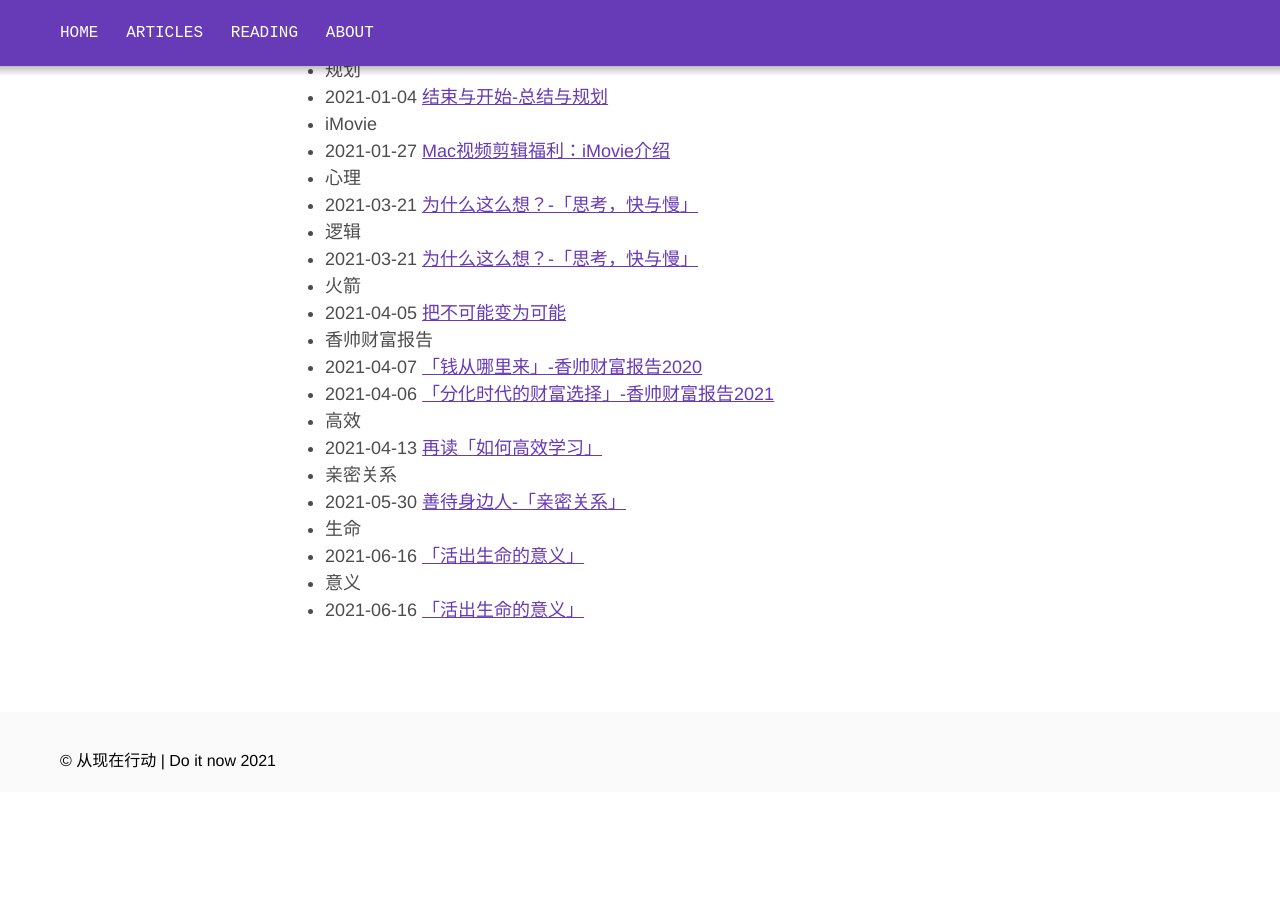
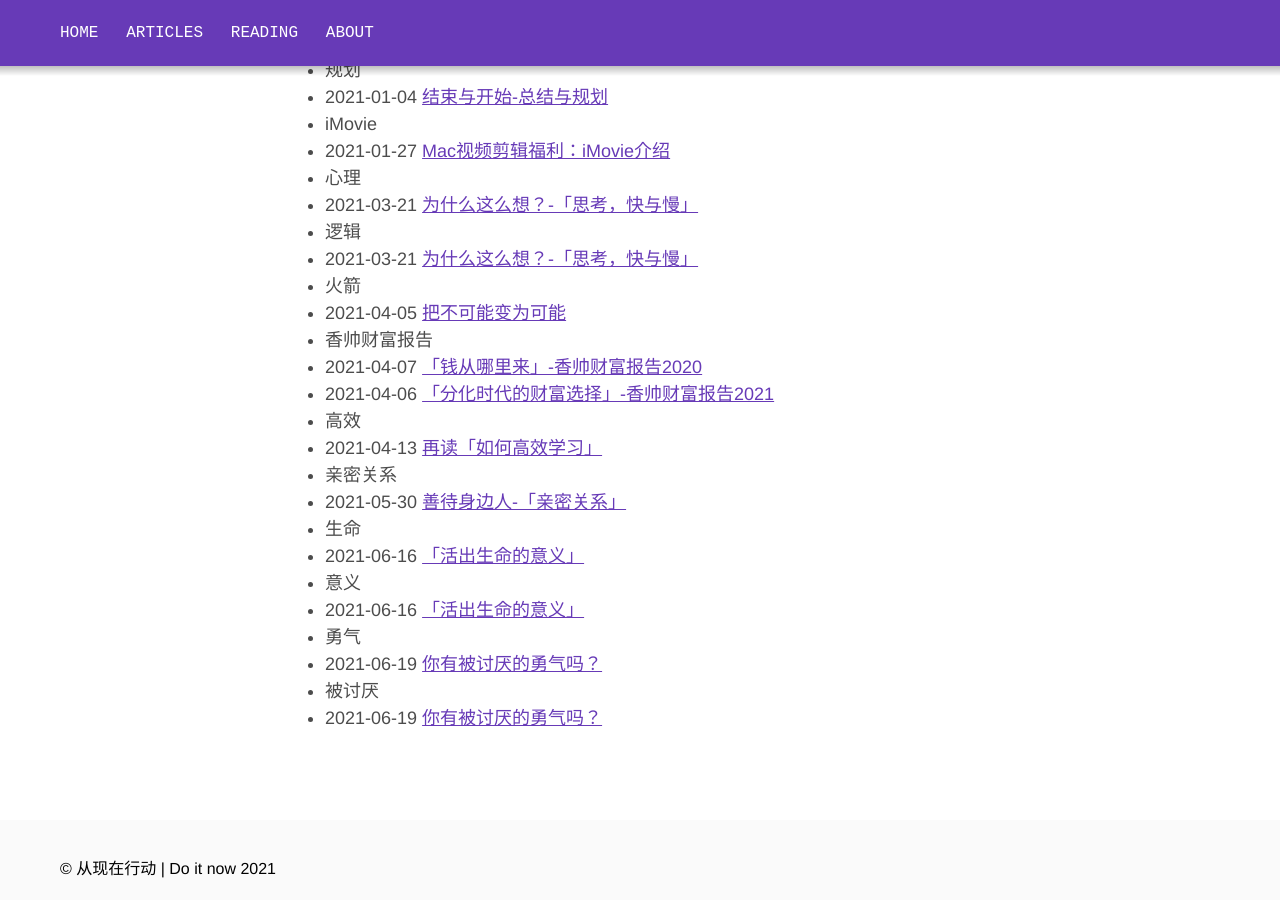
Before and after one commit to sanbuguan/sanbuguan.github.io, a Jekyll site: the page built from _pages/tags.md, in a window 1280 px wide and 900 px high, scrolled down 6274 px. Built offline with Jekyll 4.4.1, drawn with Linux system fonts in a browser that asks for light colours; some web fonts are replaced; before the commit the page ends 7066 px from its top, so only the background shows below that; some of the changed lines change nothing that is shown.

Commit message:
add 20210629 CourageDislike

```diff
--- a/_pages/reading.md
+++ b/_pages/reading.md
@@ -10,6 +10,7 @@ permalink: /reading/
 - [X] [思考的快与慢 - 丹尼尔·卡尼曼](/studynotes/2021/03/21/ThinkingFastSlow/)
 - [X] [像火箭科学家一样思考 - 奥赞·瓦罗尔](/studynotes/2021/04/05/ThinkingRocket/)
 - [x] [活出生命的意义 - 维克多·弗兰克尔](/life/2021/06/16/SearchforMeaning/)
+- [X] [被讨厌的勇气 - 岸见一郎&古贺史健](/life/2021/06/19/CourageDisliked/)
 - [ ] 沟通的方法 - 脱不花
 - [ ] 太古和其他的时间 - 奥尔加·托卡尔丘克
 - [ ] 白天的房子，夜晚的房子 - 奥尔加·托卡尔丘克
--- /dev/null
+++ b/_posts/2021-06-19-CourageDisliked.md
@@ -0,0 +1,73 @@
+---
+layout: post
+title: 你有被讨厌的勇气吗？
+date: 2021-06-19
+categories: life
+tags: [勇气,被讨厌]
+description: 你有被讨厌的勇气吗？自我治愈的心理学
+hidden: false
+---
+
+![](  {{ "/assert/20210628_1.jpg" | prepend: site.img_location }}  )
+
+### 1. 总会有人讨厌你
+
+一场比赛，会有冠军，对应的也会有最后一名。并且总有一个人会成为那个最后一名，那么如果你是最后一名，你该怎么办？
+
+每个人都会被人喜欢，同样也会被人讨厌，甚至有时候自己都讨厌自己，那么怎么要如何去面对别人的讨厌？
+
+很多时候，我们总想面面俱到，每件事情都做的很好，每个人都喜欢你，何其容易？
+
+即使你达到了至善至美的标准，那你还是你自己吗？你是为了别人而活着，还是为了别人而活着？
+
+### 2. 做出改变的勇气
+
+时不时找各种借口给自己安慰，害怕自己的失败，不敢做出改变，总是给自己找一个出口。
+
+> 如果不能感到幸福的话，就不可以“一直这样”
+
+要有摒弃现在生活的勇气，重新选择，由自己重新选择
+
+> 重要的不是被给予了什么，而是如何去利用被给予的东西
+
+### 3. 做好你自己，被讨厌的勇气
+
+**课题分开**是这本书中，最经典的理论和方法。
+
+> 把自己和别人的课题分开，放下别人的课题，放下烦恼
+
+举一个课题分开的例子：
+
+因为害怕自己的简历被拒绝，而不敢投递简历。可是你的课题是投递简历，公司面试官的课题才是筛选简历，为什么要把别人的课题变为自己的焦虑？
+
+因为在乎别人的目光，不敢在会议上表达自己的疑问，可是提问是解决自己的问题，最终收益的不是别人，何况你怎么知道也许别人可能也是和你一样的心态，不敢提问题。
+
+看吧，我们总是在替别人考虑和担心课题，从而为自己产生了烦恼。
+
+陈海贤老师在「自我发展心理学」，也提到了如何进行课题分离，建立自我的人格独立，从而使自己振奋，不受外界影响，做好自己的事情。
+
+### 4. 甘于平凡，活在当下
+
+**平凡**不等于**无能**。
+
+我自己有时候也会很讨厌自己，很讨厌自己很平凡，很讨厌自己在很多方面都不如别人做的好。
+
+就像文章开头提到的赛跑一样，一定会有平凡人，**平凡**不等于**无能**，我们作为平凡人也有自己的价值和意义。
+
+过去和未来都是虚无缥缈的。活在当下，抓住当下的时光，努力成为更好的自己，认真做好现在的事情。
+
+### 5. 更大的共同体
+
+有时候，我们讨厌自己，觉得自己无能，只是因为我们被禁锢在当前的环境或者思维受限，在更大的空间中一定有我们存在的价值，不要为现在的境况所苦恼！
+
+记得之前在公众号L先生说里面有这么一篇分享，[感觉人生很艰难，怎么办？](https://mp.weixin.qq.com/s/eM4fpxjQQadnENEwjT0ulg)，里面提到，人生的路径很多，时间也很久，现在你看到的非常重要的事情，也许以后看来根本不是那么重要，你会有更宽广的空间。
+
+所以当你怀疑和否定自己的时候，也换个角度想想，这只是一件很小的事情，是不是还有其他更大的方向等着你去发掘，不要把现在的挫折，看的太重了。在另一个空间或者时间维度中，能够有更好的自己。
+
+
+
+
+> [声明]除特别标注外，其它图片均来自网络
+
+#### Changelog
+1. 2021-06-28  完成初稿.
```
Also changed, not shown: assert/20210628_1.jpg (added).
